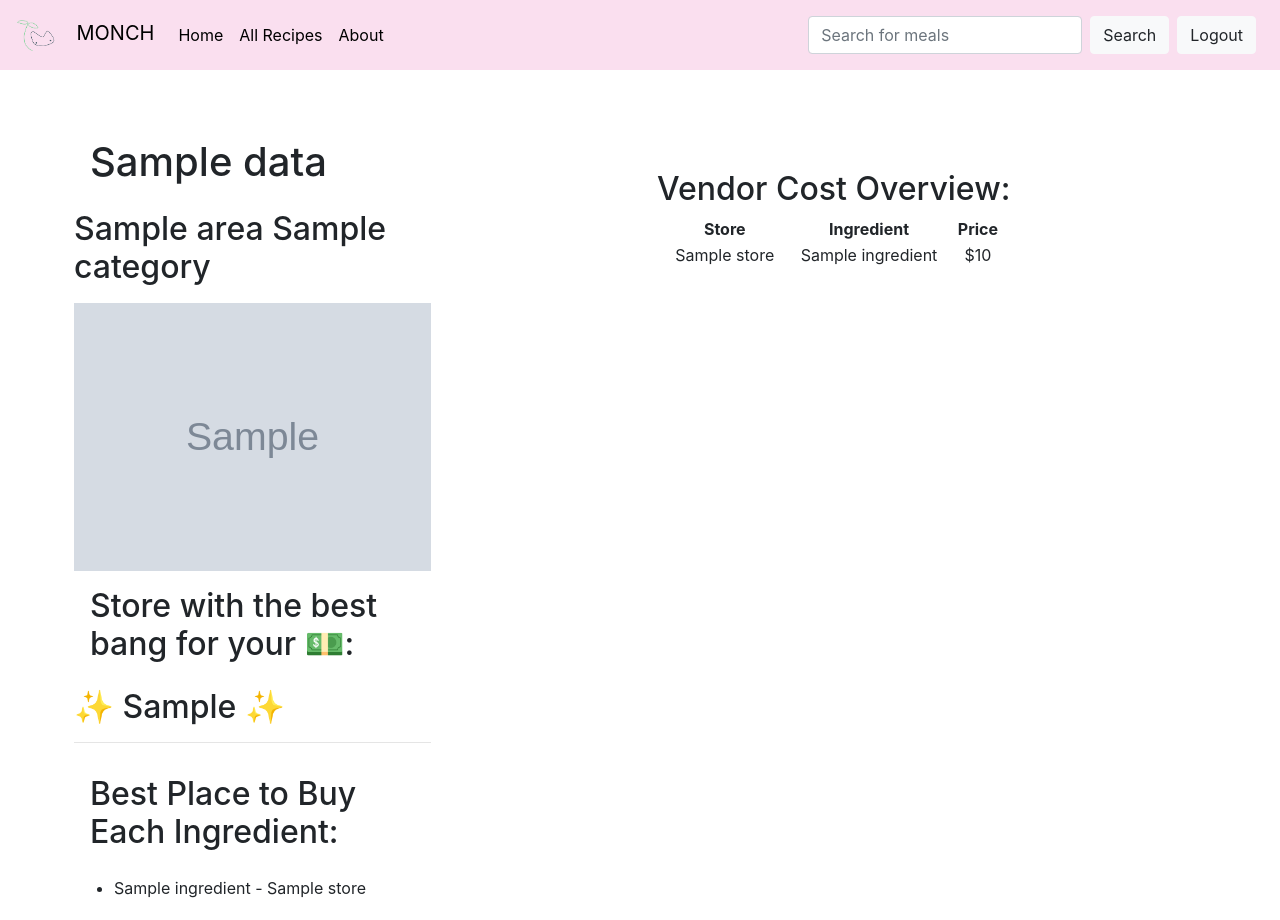
After one commit to Abed-2000/yummyhackyr24, a Flask app: template templates/cost.html in a window 1280 px wide. The commit adds this page. Run offline with Flask 2, Linux system fonts and the light colour scheme; the template is opened without the code that fills it: most values are stand-ins (such as "Sample title", 1, 10 or a date in 2020); grey boxes marked "Sample" are stand-in pictures; some libraries are stand-ins or nearby versions.

Commit message:
monchv1.0

```diff
--- a/server.py
+++ b/server.py
@@ -60,6 +60,10 @@ def home():
         return render_template("about.html", session=session.get('user'), pretty=json.dumps(session.get('user'), indent=4))
     else:
         return render_template("login.html")
+
+@app.route("/about")
+def aboutus():
+    return render_template('aboutus.html')
 
 @app.route("/recipes")
 def allrecipes():
@@ -176,7 +180,7 @@ def show_basket(mealID):
             'most_common_store': most_common_store
         }
 
-        return render_template("basket.html", data=data)
+        return render_template("cost.html", data=data)
 
 
 if __name__ == "__main__":
--- a/static/js/script.js
+++ b/static/js/script.js
@@ -13,7 +13,6 @@ function getAllRecipes(category){
             var startingObject = document.getElementById('startRecipesObject');
 
             for (x=0; x < response['meals'].length; x++){
-                //display each meal
                 var mealName = response['meals'][x]['strMeal'];
                 var mealCode = response['meals'][x]['idMeal'];
                 var mealPicture = response['meals'][x]['strMealThumb'];
@@ -28,3 +27,18 @@ function getAllRecipes(category){
     var data = JSON.stringify({"category": category});
     xhr.send(data);
 };
+
+document.addEventListener('DOMContentLoaded', function () {
+    var likeButton = document.getElementById('like-button');
+    likeButton.addEventListener('click', function () {
+    if (likeButton.classList.contains('btn-secondary')) {
+        likeButton.classList.remove('btn-secondary');
+        likeButton.classList.add('btn-danger');
+        likeButton.innerText = 'Liked!';
+    } else {
+        likeButton.classList.remove('btn-danger');
+        likeButton.classList.add('btn-secondary');
+        likeButton.innerText = 'Like <3';
+    }
+    });
+});
--- a/templates/base.html
+++ b/templates/base.html
@@ -11,10 +11,10 @@
 <body class="beige-bg h-100">
    <nav class="navbar navbar-expand-lg">
       <div>
-         <a class="navbar-brand" href="#">
+         <a class="navbar-brand" href="/">
             <img src="{{ url_for('static', filename='img/monch4.png') }}" width="40" height="40">
          </a>
-         <a class="navbar-brand" href="#">MONCH</a>
+         <a class="navbar-brand" href="/">MONCH</a>
       </div>
       <button class="navbar-toggler" type="button" data-toggle="collapse" data-target="#navbarSupportedContent" aria-controls="navbarSupportedContent" aria-expanded="false" aria-label="Toggle navigation">
         <span class="navbar-toggler-icon"></span>
@@ -29,7 +29,7 @@
             <a class="nav-link" href="/recipes">All Recipes</a>
           </li>
           <li class="nav-item">
-            <a class="nav-link" href="about.html">About</a>
+            <a class="nav-link" href="/about">About</a>
           </li>
 
         </ul>
--- /dev/null
+++ b/templates/cost.html
@@ -0,0 +1,49 @@
+{% extends 'base.html' %}
+
+{% block content %}
+
+    <br><br>
+    <div class="container p-1">
+    {% if data %}
+        <div class="row">
+            <div class="col-4">
+                <h1 class="p-3">{{ data.name }}</h1>
+                <h2>{{ data.area }} {{ data.category }}</h2>
+                <img class= "pt-2 img-fluid" src="{{ data.thumb }}" alt="food image"/>
+                <br>
+                <h2 class="p-3">Store with the best bang for your &#128181;:</h2>
+                <h2> &#10024; {{ data.most_common_store }} &#10024;</h2>
+                <hr>
+                <h2 class="p-3">Best Place to Buy Each Ingredient:</h2>
+                <ul>
+                    {% for ingredient, store in data.cheapest.items() %}
+                        <li>{{ ingredient }} - {{ store }}</li>
+                    {% endfor %}
+                </ul>
+            </div>
+            <div class="p-5 col text-center">
+                <h2>Vendor Cost Overview:</h2>
+                <div class="row align-center">
+                <div class="col">
+                <table class="w-50 mx-auto text-center">
+                    <tr>
+                        <th>Store</th>
+                        <th>Ingredient</th>
+                        <th>Price</th>
+                    </tr>
+                    {% for store, ingredient, price in data.ingredient_prices %}
+                        <tr>
+                            <td>{{ store }}</td>
+                            <td>{{ ingredient }}</td>
+                            <td>${{ price }}</td>
+                        </tr>
+                    {% endfor %}
+                </table>
+                </div>
+                </div>
+            </div>
+        </div>
+
+    {% endif %}
+
+{% endblock %}
```
Also changed, not shown: templates/aboutus.html (added, +39 -0 lines), templates/recipe.html (+24 -6 lines).
